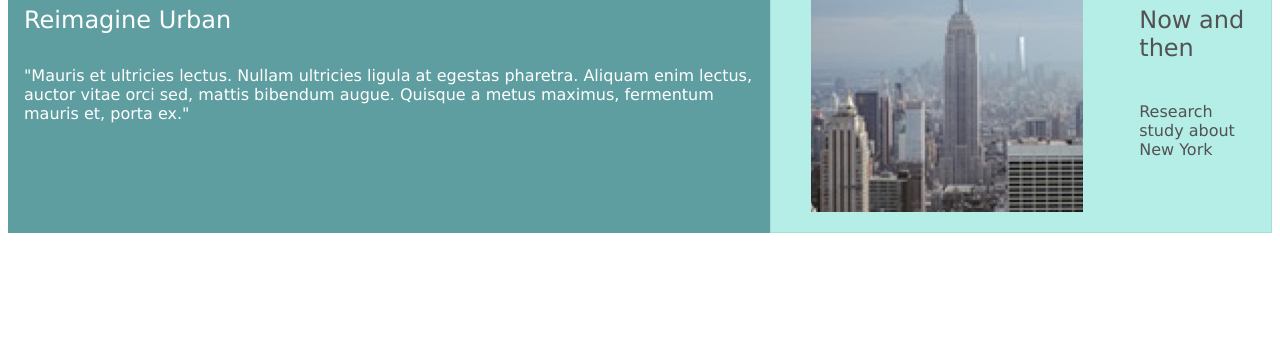
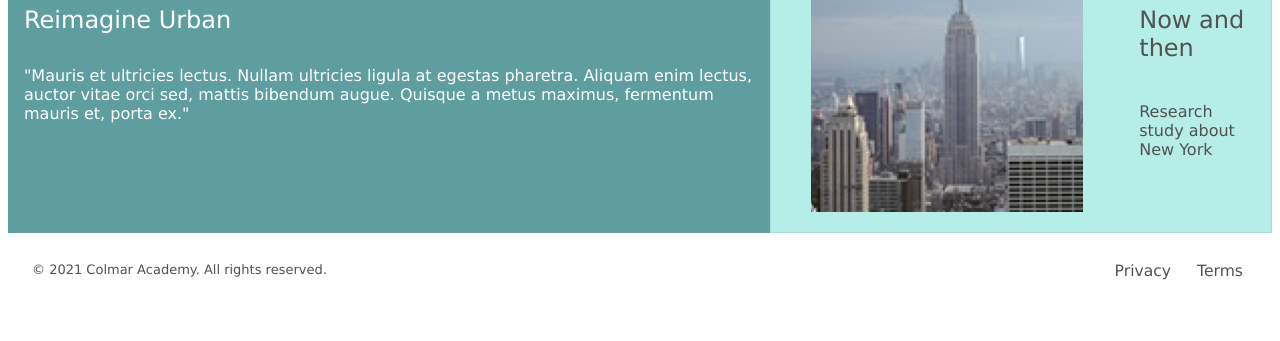
Before and after one commit to tan-minghui/colmar-academy, a plain HTML site: page index.html in a window 1280 px wide. Shown: the part 2796-3137 px from the top of the page. Before the commit the page ends 3029 px from the top, so only its background shows below. Drawn offline with Linux system fonts and the light colour scheme.

Commit message:
course complete

```diff
--- a/index.html
+++ b/index.html
@@ -288,6 +288,14 @@
 
         </section>
 
+        <footer>
+            <p>&copy; 2021 Colmar Academy. All rights reserved.</p>
+            <ul id="bottom_nav" class="desktop">
+                <li><a href="#">Terms</a></li>
+                <li><a href="#">Privacy</a></li>
+            </ul>
+        </footer>
+
     </main>
 </body>
 
--- a/style.css
+++ b/style.css
@@ -375,11 +375,11 @@ li a {
 }
 
 .thesis_blocks figure img {
-    flex-basis: 10%;
+    flex-basis: 30%;
 }
 
 .thesis_text {
-    flex-basis: 90%;
+    flex-basis: 70%;
     color: #525252;
     padding-left: 1rem;
     padding-right: 1rem;
@@ -388,3 +388,39 @@ li a {
 .thesis_text h3 {
     padding-bottom: 1rem;
 }
+
+/* Footer */
+
+footer {
+    display: flex;
+    justify-content: space-between;
+    padding-top: 1rem;
+    padding-left: 1.5rem;
+    padding-bottom: 3rem;
+    padding-right: 1rem;
+    color: #525252;
+    font-size: small;
+}
+
+footer li {
+    float: right;
+    list-style: none;
+    padding: 0 5px;
+}
+
+footer a {
+    color: #525252;
+}
+
+/* Footer Mobile */
+
+@media only screen and (max-width: 920px) {
+
+    footer p {
+        display: initial;
+    }
+
+    footer ul {
+        display: none;
+    }
+}
```
